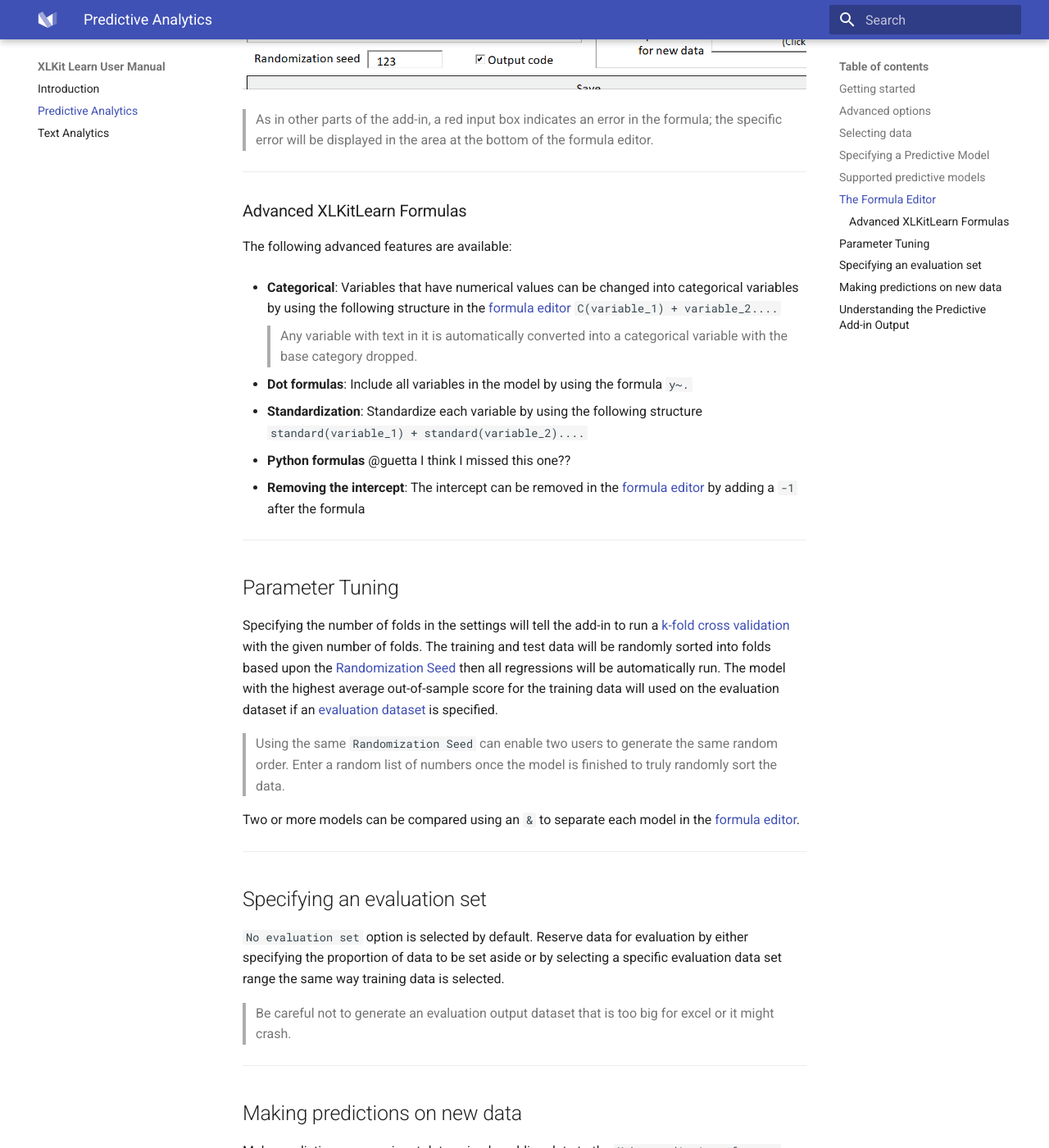
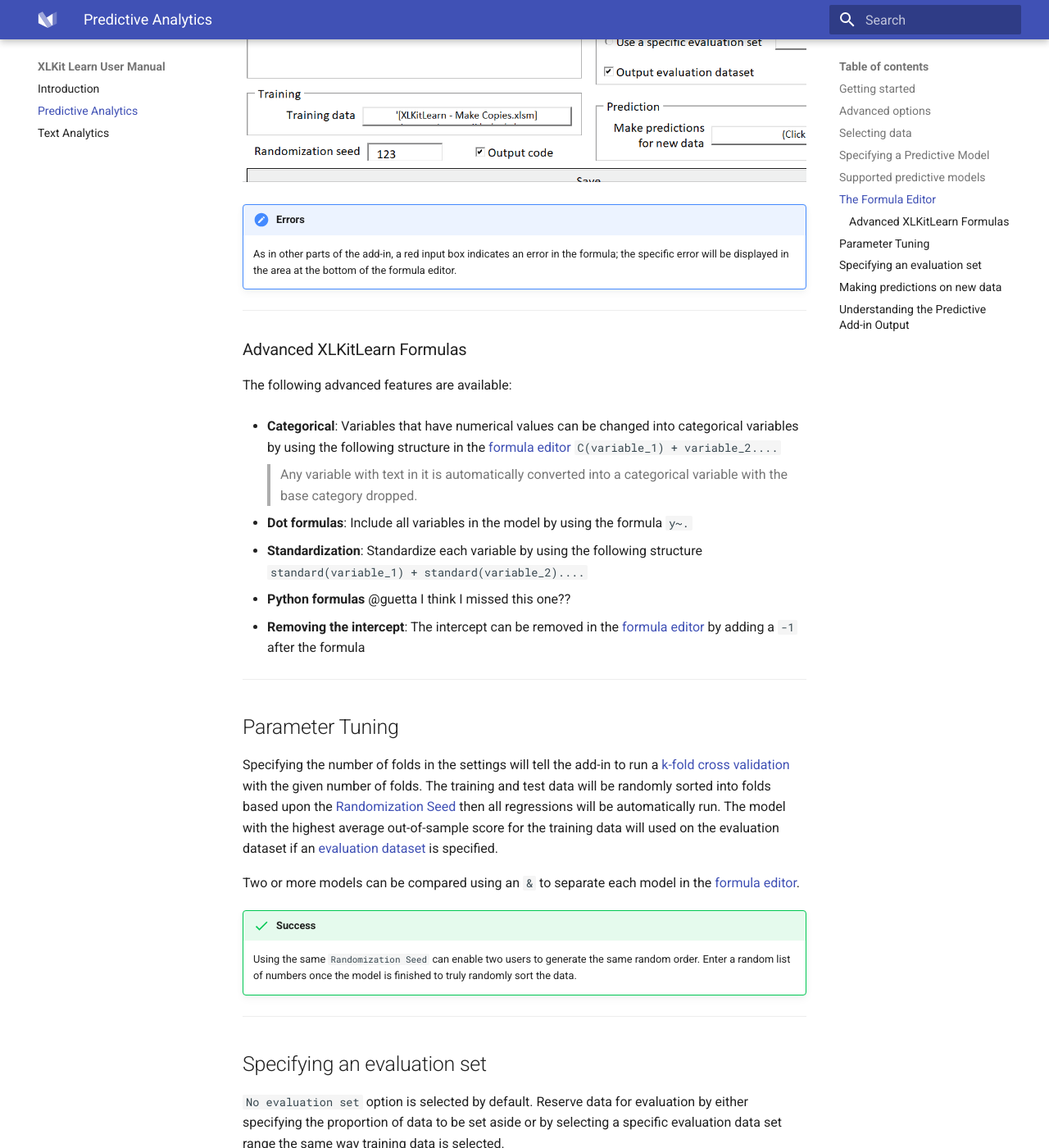
Before and after one commit to danguetta/XLKitLearn_docs, an MkDocs documentation site: the page built from docs/predictive_analytics.md, in a window 1280 px wide and 1400 px high, scrolled down 3869 px. Shown: the whole window at 82% size. Built offline with MkDocs 1.6.1 and Material for MkDocs 9.7.7, drawn with Linux system fonts in a browser that asks for light colours; some of the changed text lies outside the part shown.

Commit message:
Update predictive_analytics.md

````diff
--- a/docs/predictive_analytics.md
+++ b/docs/predictive_analytics.md
@@ -27,9 +27,13 @@
 
 ## Selecting data
 If the data can fit in an excel sheet, add the data as a new tab. "Click to Select" the range of independent and dependent data including column headers. Column headers should not include spaces.
-> Always add data to the XLKitLearn; don't move the add-in tab to another workbook.
+!!! Waring
+    Always add data to the XLKitLearn; don't move the add-in tab to another workbook.
 
-Lorem ipsum dolor sit amet, consectetur adipiscing elit. Nulla et euismod nulla. Curabitur feugiat, tortor non consequat finibus, justo purus auctor massa, nec semper lorem quam in massa.![](Select_Small_Data.gif){: align=right }
+![](Select_Small_Data.gif){: align=right }
+
+
+
 
 When working with very large datasets, save the data as a csv in the same folder as XLKitLearn, and enter the data file name including  _.csv_ to select the data.
 ![](Select_Large_Data.gif){: align=right }
@@ -76,13 +81,15 @@
 
 XLKitLearn's formula editor can be accessed by clicking on the three dots to the right of the formula box in the settings. The formula editor lists all the headers in the training data on the left, and provides a larger area in which to enter a formula on the right.
 
-> When data from an external file is used, Mac security settings do not allow XLKitLearn to open the file and read the headers. Thus, the formula editor will _not_ work when external data is used on a Mac computer.
+!!! warning "Mac User Connectivity"
+    When data from an external file is used, Mac security settings do not allow XLKitLearn to open the file and read the headers. Thus, the formula editor will _not_ work when external data is used on a Mac computer.
 
 The formula editor also supports auto-complete for quicker formula entry. As variable names are typed in the formula entry box, the list on the left is filtered down to variables that begin with those letters, and the first such variable is automatically suggested. Pressing the Tab key will complete the name of that variable:
 
 ![](Formula_Editor.gif)
 
-> As in other parts of the add-in, a red input box indicates an error in the formula; the specific error will be displayed in the area at the bottom of the formula editor.
+!!! note "Errors"
+    As in other parts of the add-in, a red input box indicates an error in the formula; the specific error will be displayed in the area at the bottom of the formula editor.
 
 ---
 
@@ -102,15 +109,18 @@
 
 ## Parameter Tuning
 Specifying the number of folds in the settings will tell the add-in to run a [k-fold cross validation](https://en.wikipedia.org/wiki/Cross-validation_(statistics)) with the given number of folds. The training and test data will be randomly sorted into folds based upon the [Randomization Seed](https://en.wikipedia.org/wiki/Random_seed) then all regressions will be automatically run. The model with the highest average out-of-sample score for the training data will used on the evaluation dataset if an [evaluation dataset](#Specifying_an_evaluation_set) is specified.
-> Using the same `Randomization Seed` can enable two users to generate the same random order. Enter a random list of numbers once the model is finished to truly randomly sort the data.
 
 Two or more models can be compared using an ```&``` to separate each model in the [formula editor](#the-formula-editor).
+
+!!! success
+    Using the same `Randomization Seed` can enable two users to generate the same random order. Enter a random list of numbers once the model is finished to truly randomly sort the data.
 
 ---
 
 ## Specifying an evaluation set
 `No evaluation set` option is selected by default. Reserve data for evaluation by either specifying the proportion of data to be set aside or by selecting a specific evaluation data set range the same way training data is selected.
-> Be careful not to generate an evaluation output dataset that is too big for excel or it might crash.
+!!! warning
+    Be careful not to generate an evaluation output dataset that is too big for excel or it might crash.
 
 ---
 
````
Also changed, not shown: other parts of docs/predictive_analytics.md (+2 -1 lines).
